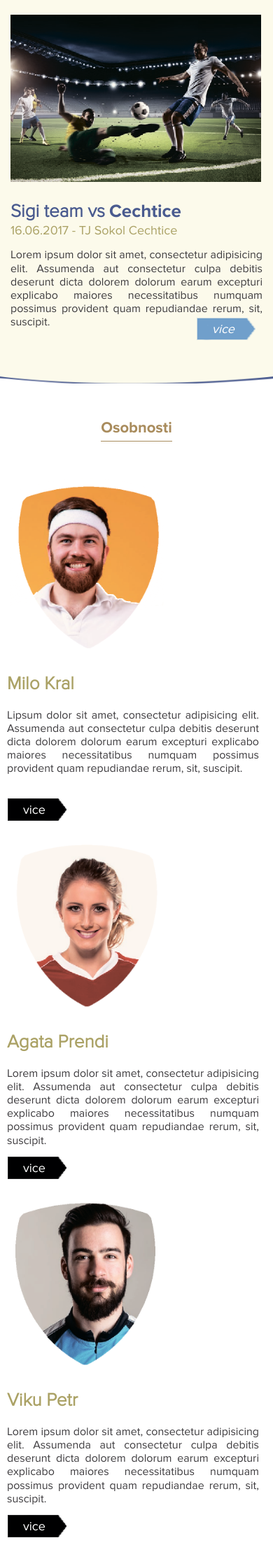
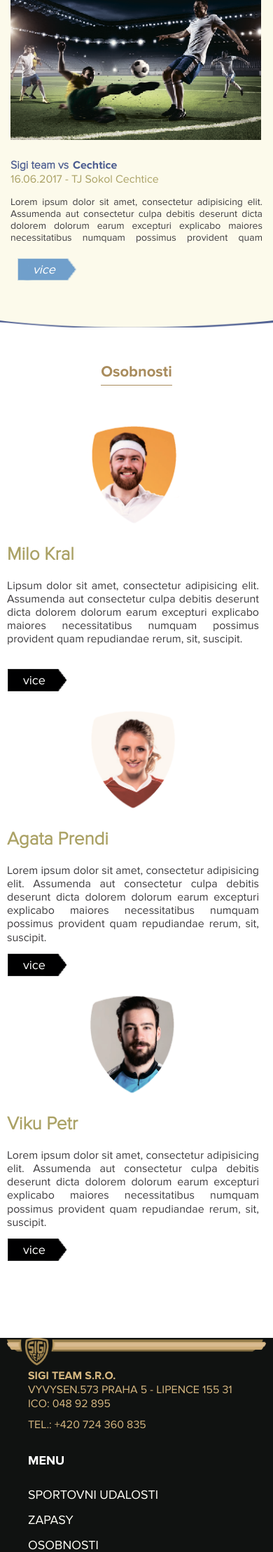
Before and after one commit to AKD47/sigi, a PHP site: page / in a window 390 px wide. Shown: the part 1720-3938 px from the top of the page at 70% size. Run offline with PHP 8.4, Linux system fonts and the light colour scheme; some libraries are stand-ins or nearby versions.

Commit message:
mobile fix

```diff
--- a/app/sass/content/_top-banner.scss
+++ b/app/sass/content/_top-banner.scss
@@ -30,8 +30,8 @@
   &__descr {
     position: relative;
     float: left;
-    width: 40%;
-    margin-left: 5%;
+    width: 45%;
+    margin-left: 68px;
     margin-top: 25%;
     padding-top: 20px;
     padding-bottom: 20px;
@@ -41,6 +41,7 @@
 
     @include breakpoint(max-width 990px) {
       width: 70%;
+      margin-left: 5%;
     }
 
   }
--- a/app/sass/header/_navigation.scss
+++ b/app/sass/header/_navigation.scss
@@ -56,7 +56,7 @@
         position: relative;
         float: left;
         width: 100%;
-        margin-top: 17px;
+        margin-top: 21px;
         margin-bottom: 10px;
         text-transform: uppercase;
         text-align: center;
--- a/app/template/footer.jade
+++ b/app/template/footer.jade
@@ -1,8 +1,10 @@
 footer.footer
     .container
+
+        .logo
+             img(src='img/icons/footer-logo.png')
         .footer__logo
-            .logo
-                img(src='img/icons/footer-logo.png')
+
 
             p.footer__logo--title sigi team s.r.o.
 
--- a/public/css/styles.css
+++ b/public/css/styles.css
@@ -835,6 +850,12 @@ a {
   margin-bottom: 0;
 }
 
+@media (max-width: 770px) {
+  .school__wrapper--item .title {
+    font-size: 16px;
+  }
+}
+
 .school__wrapper--item .title b {
   padding-left: 6px;
   font-family: "ProximaNova Bold";
@@ -849,6 +870,12 @@ a {
   text-align: justify;
   font-size: 18px;
   color: #aba266;
+}
+
+@media (max-width: 770px) {
+  .school__wrapper--item .date {
+    font-size: 16px;
+  }
 }
 
 .school__wrapper--item .text {
@@ -869,6 +896,13 @@ a {
   text-overflow: ellipsis;
 }
 
+@media (max-width: 770px) {
+  .school__wrapper--item .text {
+    height: 67.2px;
+    -webkit-line-clamp: 4;
+  }
+}
+
 .school__wrapper--item .text > p {
   display: block;
   position: relative;
@@ -883,6 +917,12 @@ a {
 @media (max-width: 1025px) {
   .school__wrapper--item .text > p {
     margin-bottom: 40px;
+  }
+}
+
+@media (max-width: 770px) {
+  .school__wrapper--item .text > p {
+    font-size: 14px;
   }
 }
 
@@ -895,6 +935,15 @@ a {
   background-color: #fcfaeb;
   text-align: center;
   z-index: 1;
+}
+
+@media (max-width: 770px) {
+  .school__wrapper--item .more {
+    position: relative;
+    float: left;
+    right: 0;
+    bottom: 0;
+  }
 }
 
 .school__wrapper--item .more span {
@@ -1001,6 +1050,13 @@ a {
   width: 228px;
   height: 260px;
   overflow: hidden;
+}
+
+@media (max-width: 770px) {
+  .features__wrapper--item .photo {
+    width: 100%;
+    height: 155px;
+  }
 }
 
 .features__wrapper--item .photo img,
@@ -1387,6 +1443,51 @@ a {
   background-color: #101211;
 }
 
+.footer .logo {
+  position: absolute;
+  float: left;
+  width: -webkit-calc(100% + 150px);
+  width: calc(100% + 150px);
+  width: -moz-calc(100% + 150px);
+  left: -75px;
+  height: 140px;
+  overflow: hidden;
+  margin-top: 13px;
+}
+
+@media (max-width: 1024px) {
+  .footer .logo {
+    width: 100%;
+    left: 0;
+  }
+}
+
+@media (max-width: 770px) {
+  .footer .logo {
+    width: 100%;
+    left: 0;
+  }
+}
+
+@media (max-width: 670px) {
+  .footer .logo {
+    position: relative;
+    float: left;
+    width: 100%;
+    height: auto;
+    margin-top: 0;
+    left: 0;
+  }
+}
+
+.footer .logo img,
+.footer .logo svg {
+  width: 100%;
+  height: 100%;
+  -o-object-fit: contain;
+  object-fit: contain;
+}
+
 .footer__logo {
   display: -webkit-box;
   display: -ms-flexbox;
@@ -1400,56 +1501,40 @@ a {
   width: 20%;
 }
 
-@media (max-width: 660px) {
+@media (max-width: 670px) {
   .footer__logo {
     width: 100%;
-  }
-}
-
-.footer__logo .logo {
-  position: relative;
-  float: left;
-  width: 125px;
-  height: 140px;
-  overflow: hidden;
-  margin-top: 15px;
-}
-
-@media (max-width: 660px) {
-  .footer__logo .logo {
-    width: 75px;
-    height: 65px;
-    margin-left: 25px;
-  }
-}
-
-.footer__logo .logo img,
-.footer__logo .logo svg {
-  width: 100%;
-  height: 100%;
-  -o-object-fit: contain;
-  object-fit: contain;
+    padding-left: 30px;
+    -webkit-box-sizing: border-box;
+    box-sizing: border-box;
+  }
 }
 
 .footer__logo--title {
   position: relative;
   float: left;
   width: 100%;
-  margin-top: 20px;
+  margin-top: 177px;
   margin-bottom: 0;
   color: #d6b780;
-  font-size: 18px;
+  font-size: 16px;
   font-family: "ProximaNova Bold";
   text-transform: uppercase;
 }
 
+@media (max-width: 670px) {
+  .footer__logo--title {
+    margin-top: 0;
+  }
+}
+
 .footer__logo--address {
   position: relative;
   float: left;
   width: 100%;
   margin: 0;
   color: #d6b780;
-  font-size: 18px;
+  font-size: 16px;
   font-family: "ProximaNova Regular";
   text-transform: uppercase;
 }
@@ -1460,7 +1545,7 @@ a {
   width: 100%;
   margin: 0;
   color: #d6b780;
-  font-size: 18px;
+  font-size: 16px;
   font-family: "ProximaNova Regular";
   text-transform: uppercase;
 }
@@ -1506,14 +1591,15 @@ a {
   margin-top: 50px;
   margin-bottom: 22px;
   text-align: left;
-  color: #fffef6;
+  color: #000;
   font-size: 18px;
   font-family: "ProximaNova Bold";
   text-transform: uppercase;
 }
 
-@media (max-width: 660px) {
+@media (max-width: 670px) {
   .footer__element--title {
+    color: #fff;
     margin-top: 20px;
     margin-bottom: 20px;
   }
--- a/public/index.html
+++ b/public/index.html
@@ -113,8 +113,8 @@
 </section>
 <footer class="footer">
   <div class="container">
+    <div class="logo"><img src="img/icons/footer-logo.png"></div>
     <div class="footer__logo">
-      <div class="logo"><img src="img/icons/footer-logo.png"></div>
       <p class="footer__logo--title">sigi team s.r.o.</p>
       <p class="footer__logo--address">Vyvysen.573 Praha 5 - Lipence 155 31</p><a href="#" class="footer__logo--call">ICO: 048 92 895</a><a href="tel:+420 724 360 835" class="footer__logo--call">tel.: +420 724 360 835</a>
     </div>
--- a/public/news.html
+++ b/public/news.html
@@ -79,8 +79,8 @@
 </section>
 <footer class="footer">
   <div class="container">
+    <div class="logo"><img src="img/icons/footer-logo.png"></div>
     <div class="footer__logo">
-      <div class="logo"><img src="img/icons/footer-logo.png"></div>
       <p class="footer__logo--title">sigi team s.r.o.</p>
       <p class="footer__logo--address">Vyvysen.573 Praha 5 - Lipence 155 31</p><a href="#" class="footer__logo--call">ICO: 048 92 895</a><a href="tel:+420 724 360 835" class="footer__logo--call">tel.: +420 724 360 835</a>
     </div>
--- a/public/person.html
+++ b/public/person.html
@@ -102,8 +102,8 @@
 </section>
 <footer class="footer">
   <div class="container">
+    <div class="logo"><img src="img/icons/footer-logo.png"></div>
     <div class="footer__logo">
-      <div class="logo"><img src="img/icons/footer-logo.png"></div>
       <p class="footer__logo--title">sigi team s.r.o.</p>
       <p class="footer__logo--address">Vyvysen.573 Praha 5 - Lipence 155 31</p><a href="#" class="footer__logo--call">ICO: 048 92 895</a><a href="tel:+420 724 360 835" class="footer__logo--call">tel.: +420 724 360 835</a>
     </div>
```
Also changed, not shown: other parts of public/css/styles.css (+35 -19 lines), app/sass/content/_features.scss (+15 -10 lines), app/sass/content/_school.scss (+25 -0 lines), app/sass/footer/_footer.scss (+64 -40 lines), app/sass/header/_head.scss (+13 -2 lines), 1 other file.
